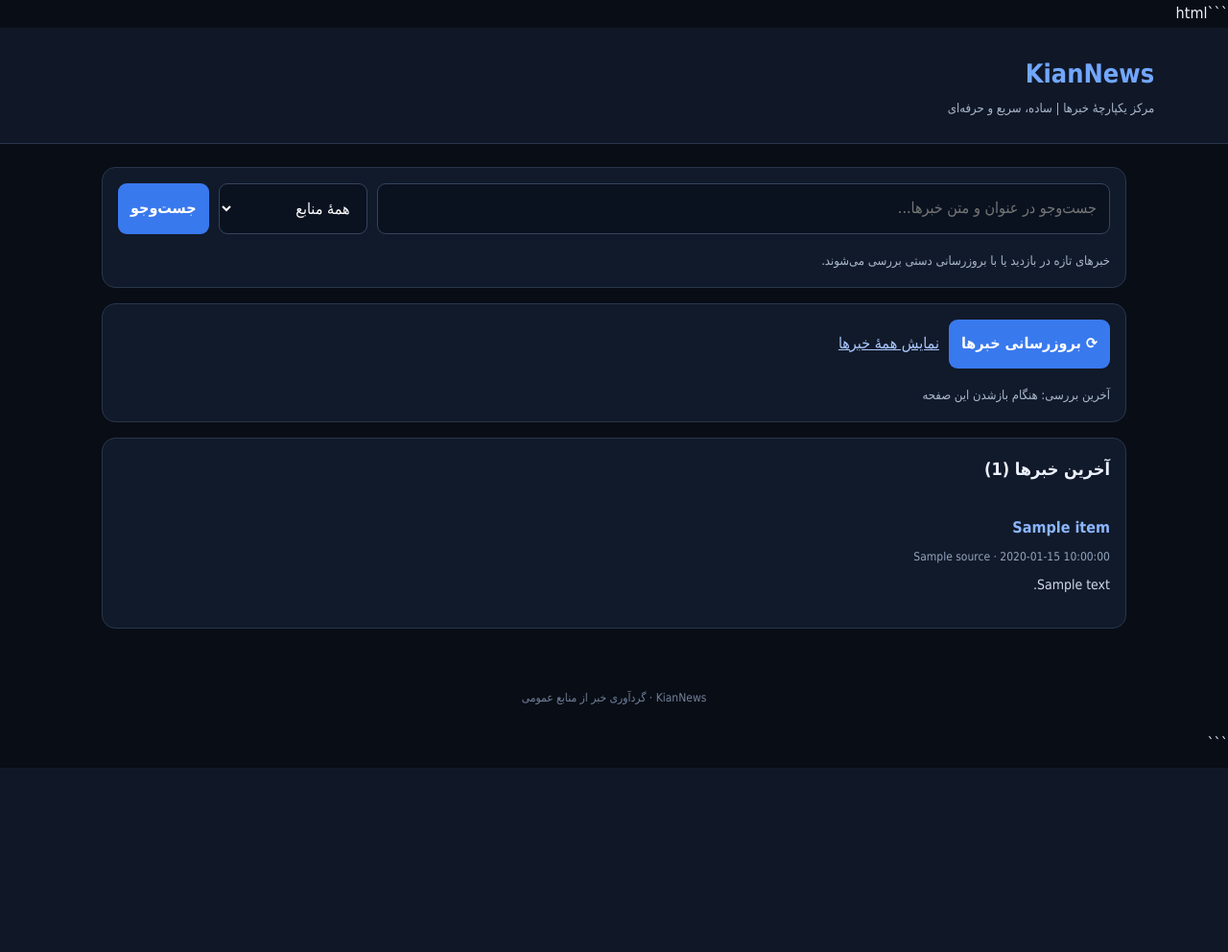
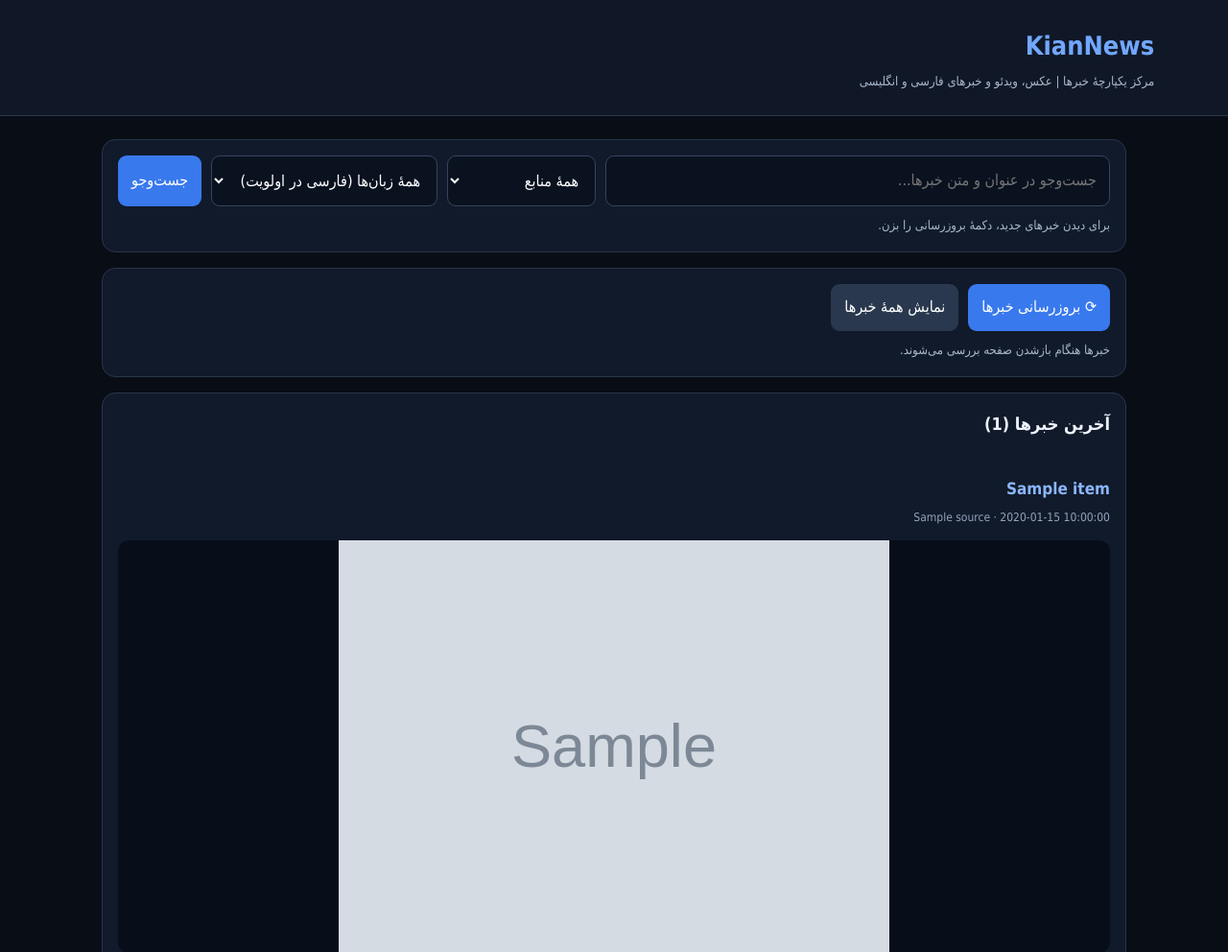
Before and after one commit to kiyannasiri3-design/KianNews, a Flask app: template templates/index.html in a window 1280 px wide. Shown: the top 992 px of the page at 96% size. Before the commit the page ends 800 px from the top, so only its background shows below. Run offline with Flask 3, Linux system fonts and the light colour scheme; the template is opened without the code that fills it: most values are stand-ins (such as "Sample title", 1, 10 or a date in 2020); grey boxes marked "Sample" are stand-in pictures.

Commit message:
Update index.html

````diff
--- a/templates/index.html
+++ b/templates/index.html
@@ -1,4 +1,4 @@
-```html
+
 <!doctype html>
 <html lang="fa" dir="rtl">
 <head>
@@ -31,62 +31,91 @@
       border: 1px solid #35445c; min-width: 0;
     }
     input { flex: 1; }
-    button {
-      background: #3979ee; color: white; border: 0;
-      cursor: pointer; font-weight: bold;
+    button, .media-link {
+      display: inline-block; background: #3979ee; color: white;
+      border: 0; border-radius: 9px; padding: 10px 14px;
+      cursor: pointer; font-weight: bold; text-decoration: none;
+      font: inherit;
     }
-    button:hover { background: #5590ff; }
-    .secondary { background: #29384e; }
+    button:hover, .media-link:hover { background: #5590ff; }
+    button:disabled { opacity: .6; }
     .status { color: #a9b7cc; font-size: 13px; margin-top: 8px; }
     .news h2 { font-size: 18px; margin-top: 0; }
     .article {
-      padding: 16px 0; border-bottom: 1px solid #28364b;
+      padding: 20px 0; border-bottom: 1px solid #28364b;
     }
     .article:last-child { border-bottom: 0; }
-    .article a { color: #8bb6ff; text-decoration: none; font-weight: bold; }
-    .article a:hover { text-decoration: underline; }
-    .meta { color: #93a4bd; font-size: 12px; margin: 5px 0; }
+    .article-title {
+      color: #8bb6ff; text-decoration: none;
+      font-weight: bold; font-size: 17px;
+    }
+    .article-title:hover { text-decoration: underline; }
+    .meta { color: #93a4bd; font-size: 12px; margin: 5px 0 12px; }
     .summary { color: #d1daea; font-size: 14px; overflow-wrap: anywhere; }
+    .media {
+      margin: 12px 0; background: #080e19;
+      border-radius: 12px; overflow: hidden;
+    }
+    .news-image {
+      display: block; width: 100%; max-height: 430px;
+      object-fit: contain; background: #080e19;
+    }
+    video {
+      display: block; width: 100%; max-height: 480px;
+      background: #000;
+    }
+    .media-actions { display: flex; gap: 8px; flex-wrap: wrap; margin-top: 12px; }
+    .secondary { background: #29384e; }
     .empty { color: #a9b7cc; text-align: center; padding: 28px 0; }
     footer { text-align: center; padding: 22px; color: #71819a; font-size: 12px; }
     @media (max-width: 600px) {
       header { padding: 18px; }
       form { flex-direction: column; }
-      input, select, button { width: 100%; }
+      input, select, form button { width: 100%; }
+      .news-image { max-height: 280px; }
     }
   </style>
 </head>
 <body>
 <header>
   <div class="brand">KianNews</div>
-  <div class="subtitle">مرکز یکپارچهٔ خبرها | ساده، سریع و حرفه‌ای</div>
+  <div class="subtitle">مرکز یکپارچهٔ خبرها | عکس، ویدئو و خبرهای فارسی و انگلیسی</div>
 </header>
+
 <main>
   <section class="toolbar">
     <form action="/" method="get">
       <input name="q" value="{{ q }}" placeholder="جست‌وجو در عنوان و متن خبرها...">
+
       <select name="source">
         <option value="">همهٔ منابع</option>
         {% for s in sources %}
         <option value="{{ s }}" {% if selected_source == s %}selected{% endif %}>{{ s }}</option>
         {% endfor %}
       </select>
+
+      <select name="lang">
+        <option value="all" {% if selected_language == 'all' %}selected{% endif %}>همهٔ زبان‌ها (فارسی در اولویت)</option>
+        <option value="fa" {% if selected_language == 'fa' %}selected{% endif %}>فقط خبرهای فارسی</option>
+        <option value="en" {% if selected_language == 'en' %}selected{% endif %}>فقط خبرهای انگلیسی</option>
+      </select>
+
       <button type="submit">جست‌وجو</button>
     </form>
-    <div class="status">خبرهای تازه در بازدید یا با بروزرسانی دستی بررسی می‌شوند.</div>
+    <div class="status">برای دیدن خبرهای جدید، دکمهٔ بروزرسانی را بزن.</div>
   </section>
 
   <section class="filters">
     <form action="/refresh" method="post" id="refreshForm">
       <button type="submit" id="refreshBtn">⟳ بروزرسانی خبرها</button>
-      <a href="/" style="color:#a9c7ff;align-self:center">نمایش همهٔ خبرها</a>
+      <a class="media-link secondary" href="/">نمایش همهٔ خبرها</a>
     </form>
     <div class="status" id="refreshStatus" aria-live="polite">
       {% with messages = get_flashed_messages() %}
         {% if messages %}
           {% for message in messages %}{{ message }}{% if not loop.last %} — {% endif %}{% endfor %}
         {% else %}
-          آخرین بررسی: هنگام بازشدن این صفحه
+          خبرها هنگام بازشدن صفحه بررسی می‌شوند.
         {% endif %}
       {% endwith %}
     </div>
@@ -94,32 +123,78 @@
 
   <section class="news">
     <h2>آخرین خبرها ({{ items|length }})</h2>
+
     {% if items %}
       {% for item in items %}
       <article class="article">
-        <a href="{{ item['link'] }}" target="_blank" rel="noopener noreferrer">{{ item['title'] }}</a>
-        <div class="meta">{{ item['source'] }}{% if item['published'] %} · {{ item['published'] }}{% endif %}</div>
+        <a class="article-title" href="{{ item['link'] }}" target="_blank" rel="noopener noreferrer">
+          {{ item['title'] }}
+        </a>
+
+        <div class="meta">
+          {{ item['source'] }}
+          {% if item['published'] %} · {{ item['published'] }}{% endif %}
+        </div>
+
+        {% if item['image_url'] %}
+        <div class="media">
+          <a href="{{ item['image_url'] }}" target="_blank" rel="noopener noreferrer">
+            <img class="news-image"
+                 src="{{ item['image_url'] }}"
+                 alt="تصویر خبر: {{ item['title'] }}"
+                 loading="lazy"
+                 referrerpolicy="no-referrer"
+                 onerror="this.parentElement.parentElement.style.display='none'">
+          </a>
+        </div>
+        {% endif %}
+
+        {% if item['video_url'] %}
+        <div class="media">
+          <video controls preload="metadata" playsinline>
+            <source src="{{ item['video_url'] }}">
+            مرورگر شما امکان پخش این ویدئو را ندارد.
+          </video>
+        </div>
+        <div class="media-actions">
+          <a class="media-link" href="{{ item['video_url'] }}" target="_blank" rel="noopener noreferrer">
+            باز کردن ویدئو
+          </a>
+        </div>
+        {% endif %}
+
         {% if item['summary'] %}
         <div class="summary">{{ item['summary']|striptags|truncate(450) }}</div>
         {% endif %}
+
+        <div class="media-actions">
+          <a class="media-link secondary" href="{{ item['link'] }}" target="_blank" rel="noopener noreferrer">
+            متن کامل خبر و رسانه‌های اصلی
+          </a>
+          {% if not item['image_url'] and not item['video_url'] %}
+          <span class="status">رسانه‌ای در فید این خبر پیدا نشد.</span>
+          {% endif %}
+        </div>
       </article>
       {% endfor %}
     {% else %}
-      <div class="empty">هنوز خبری برای نمایش نیست. منابع را بررسی یا دوباره جست‌وجو کنید.</div>
+      <div class="empty">خبری پیدا نشد. زبان یا عبارت جست‌وجو را تغییر بده.</div>
     {% endif %}
   </section>
 </main>
+
 <footer>KianNews · گردآوری خبر از منابع عمومی</footer>
+
 <script>
   const form = document.getElementById('refreshForm');
   const btn = document.getElementById('refreshBtn');
+
   form.addEventListener('submit', function () {
     btn.disabled = true;
     btn.textContent = 'در حال بررسی منابع...';
     document.getElementById('refreshStatus').textContent =
-      'لطفاً صبر کنید؛ زمان دریافت به پاسخ منابع خبری بستگی دارد.';
+      'لطفاً صبر کن؛ دریافت خبرها ممکن است کمی طول بکشد.';
   });
 </script>
 </body>
 </html>
-```
````
